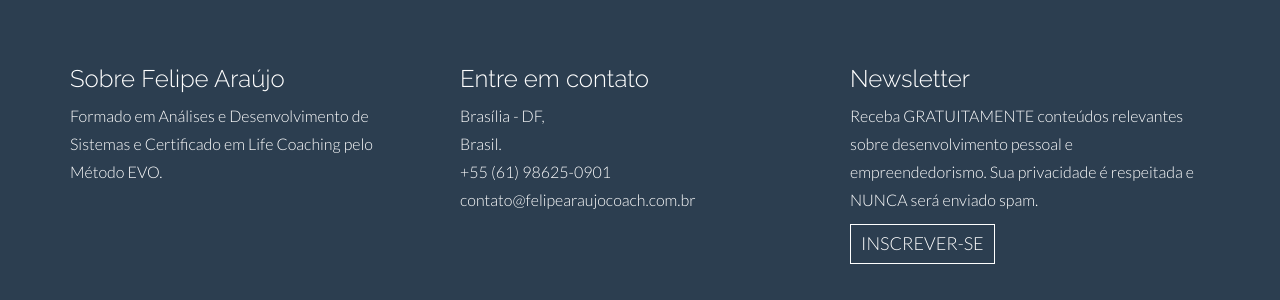
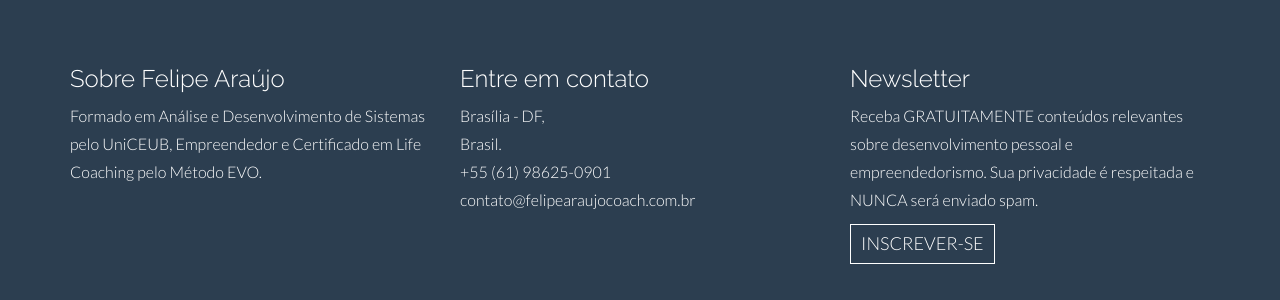
Before and after one commit to araujofelipe/felipearaujocoach, a Jekyll site: the page built from index.html, in a window 1280 px wide and 1228 px high. Shown: the part 899-1199 px from the top of the window. Built offline with Jekyll 4.4.1, drawn with Linux system fonts in a browser that asks for light colours.

Commit message:
Alterações texto

```diff
--- a/_includes/footer.html
+++ b/_includes/footer.html
@@ -3,7 +3,7 @@
 		<div class="row">
             <div class="col-lg-4">
 			    <h3>Sobre Felipe Araújo</h3>
-                <p>Formado em Análises e Desenvolvimento de Sistemas e Certificado em Life Coaching pelo Método EVO.
+                <p>Formado em Análise e Desenvolvimento de Sistemas pelo UniCEUB, Empreendedor e Certificado em Life Coaching pelo Método EVO.
                 </p>
             </div>
 			<div class="col-lg-4">
--- a/_includes/head.html
+++ b/_includes/head.html
@@ -2,7 +2,7 @@
     <meta charset="utf-8">
     <meta name="viewport" content="width=device-width, initial-scale=1.0">
     <meta name="description" content="Felipe Araújo Coach. Decida o seu futuro, viva uma vida com sentido.">
-    <meta name="keywords" content="coach, coaching, life coaching, Brasília, DF, Empreendedorismo, auto-sabotagem, autossabotagem, auto sabotagem, empoderamento, propósito, vocação, princípios, valores">
+    <meta name="keywords" content="coach, coaching, life coaching, Brasília, DF, Empreendedorismo, auto-sabotagem, autossabotagem, auto sabotagem, empoderamento, propósito, vocação, princípios, valores, método evo, evo, evo coaching">
     <meta name="author" content="Felipe Araújo">
 
     <title>Felipe Araújo Coach - Life Coaching & Empreendedorismo</title>
```
